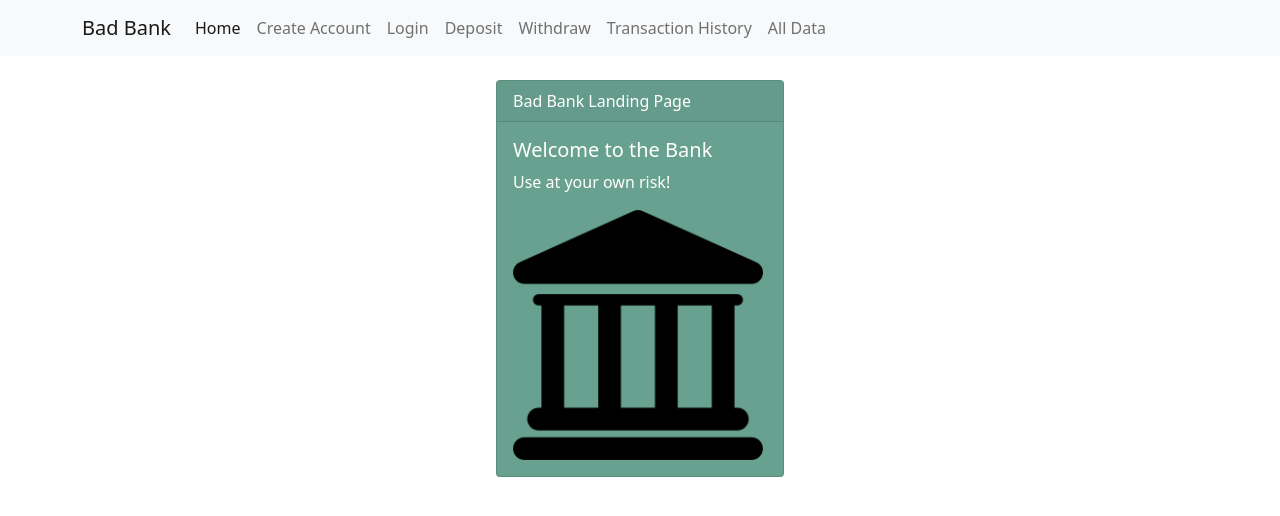
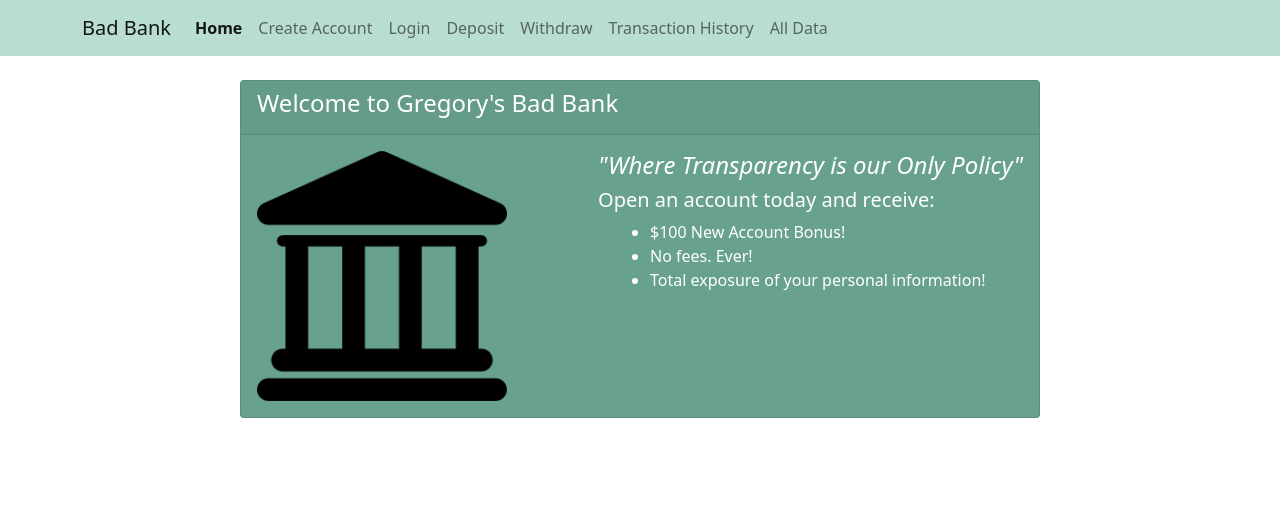
Before and after one commit to gjosephs84/cra-bad-bank, a React (Create React App) app: page / in a window 1280 px wide. Shown: the top 516 px of the page. Built offline with nearby package versions, Linux system fonts and the light colour scheme.

Commit message:
styling updates

```diff
--- a/src/App.css
+++ b/src/App.css
@@ -48,3 +48,28 @@
 .bg-main-light {
   background-color: #baddd2;
 }
+.color-nav {
+  background-color: #baddd2;
+}
+
+.nav-link:hover {
+  font-weight: bolder;
+}
+
+.active.nav-link.active {
+  font-weight: bolder;
+}
+
+.landing {
+  display: grid;
+  grid-template-columns: 1fr 2fr;
+}
+
+.align-right {
+  margin-left: auto;
+  margin-right: 0;
+}
+
+.pushed {
+  margin-left: 20px;
+}
--- a/src/components/card.js
+++ b/src/components/card.js
@@ -10,8 +10,8 @@ function Card(props){
         return wdth;
     }
     return (
-        <div className={classes()} style={{minWidth: styles()}}>
-            <div className="card-header">{props.header}</div>
+        <div className={classes()} style={{minWidth: styles(), maxWidth: styles()}}>
+            <div className="card-header"><h4>{props.header}</h4></div>
             <div className="card-body">
                 {props.title && (<h5 className="card-title">{props.title}</h5>)}
                 {props.text && (<p className="card-text">{props.text}</p>)}
--- a/src/components/navbar.js
+++ b/src/components/navbar.js
@@ -1,11 +1,11 @@
-import {Navbar, Container, Nav, NavDropdown} from 'react-bootstrap';
+import {Navbar, Container, Nav} from 'react-bootstrap';
 import {LinkContainer} from 'react-router-bootstrap';
 
 function NavigationBar() {
     return (
-        <Navbar bg="light" expand="lg">
+        <Navbar className="color-nav" variant="light" expand="lg">
             <Container>
-                <Navbar.Brand href="#home">Bad Bank</Navbar.Brand>
+                <Navbar.Brand href="/">Bad Bank</Navbar.Brand>
                 <Navbar.Toggle aria-controls="basic-navbar-nav"/>
                 <Navbar.Collapse id="basic-navbar-nav">
                     <Nav className="me-auto">
--- a/src/index.js
+++ b/src/index.js
@@ -25,8 +25,8 @@ ReactDOM.render(
       <UserContext.Provider value={
                 {users:[
                     { name:'Gregory',
-                      email:'gjosephs@mit.edu',
-                      password:'secret',
+                      email:'greg@josephs.com',
+                      password:'notsecure',
                       balance:100,
                       history:[] }
                 ],
--- a/src/routes/alldata.js
+++ b/src/routes/alldata.js
@@ -15,7 +15,7 @@ function AllData() {
         <Card
             bgcolor="main"
             header="All Data"
-            width="40rem"
+            width="50rem"
             body={
                 <>
                 <div className="alldata">
--- a/src/routes/home.js
+++ b/src/routes/home.js
@@ -6,10 +6,25 @@ function Home() {
        <Card
             txtcolor="white"
             bgcolor="main"
-            header="Bad Bank Landing Page"
-            title="Welcome to the Bank"
-            text="Use at your own risk!"
-            body={<img src={image} style={{width: 250}}></img>}
+            header="Welcome to Gregory's Bad Bank"
+            width="50rem"
+            body={
+
+            <div className="landing">
+            <img src={image} style={{width: 250}}></img>
+            <div className="align-right">
+                <h4><em>"Where Transparency is our Only Policy"</em></h4>
+                <h5>Open an account today and receive:</h5>
+                <ul>
+                    <li className="pushed">$100 New Account Bonus!</li>
+                    <li className="pushed">No fees. Ever!</li>
+                    <li className="pushed"> Total exposure of your personal information!</li>
+                </ul>
+            </div>
+            </div>
+
+
+            }
        />
     );
 }
```
